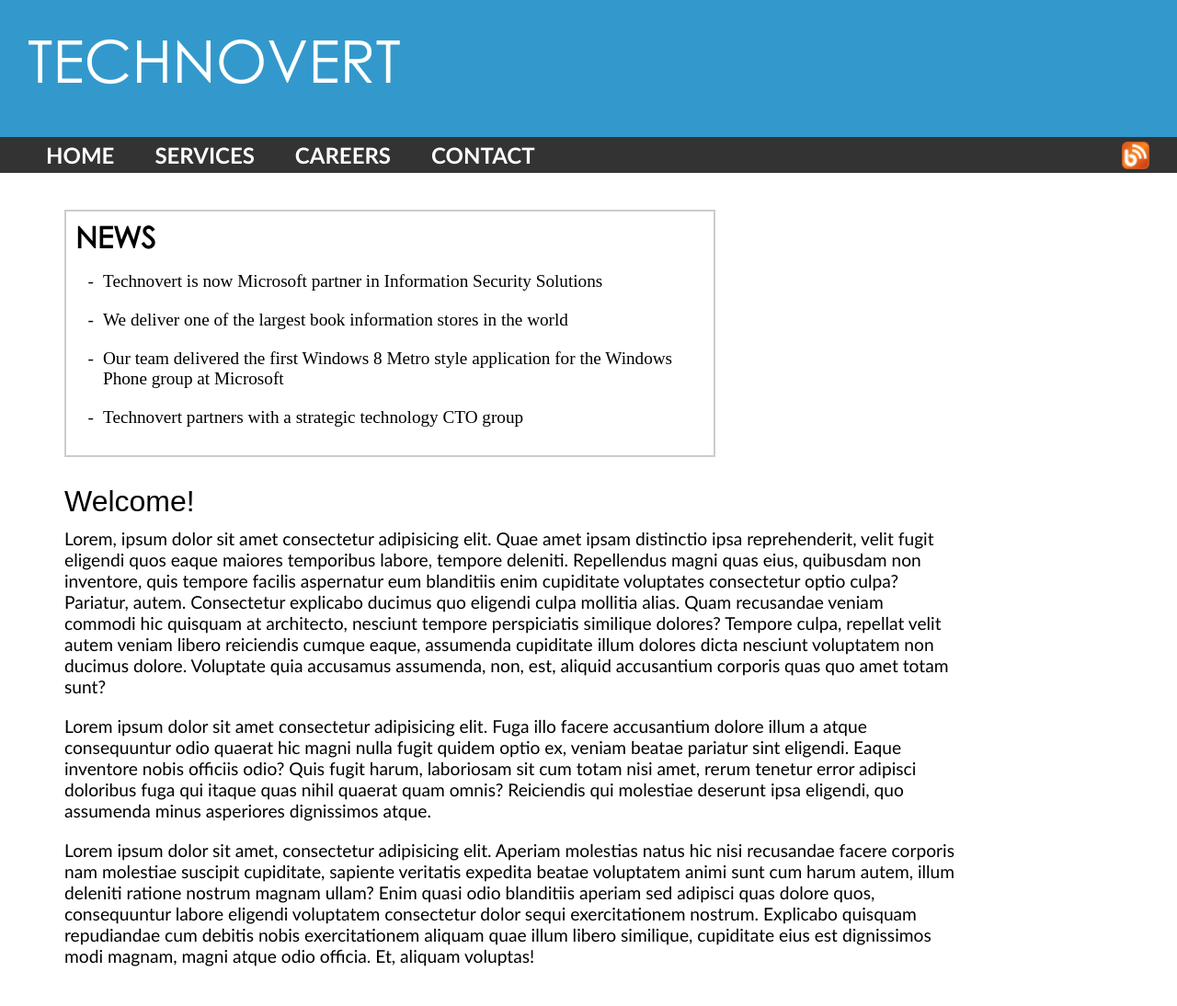
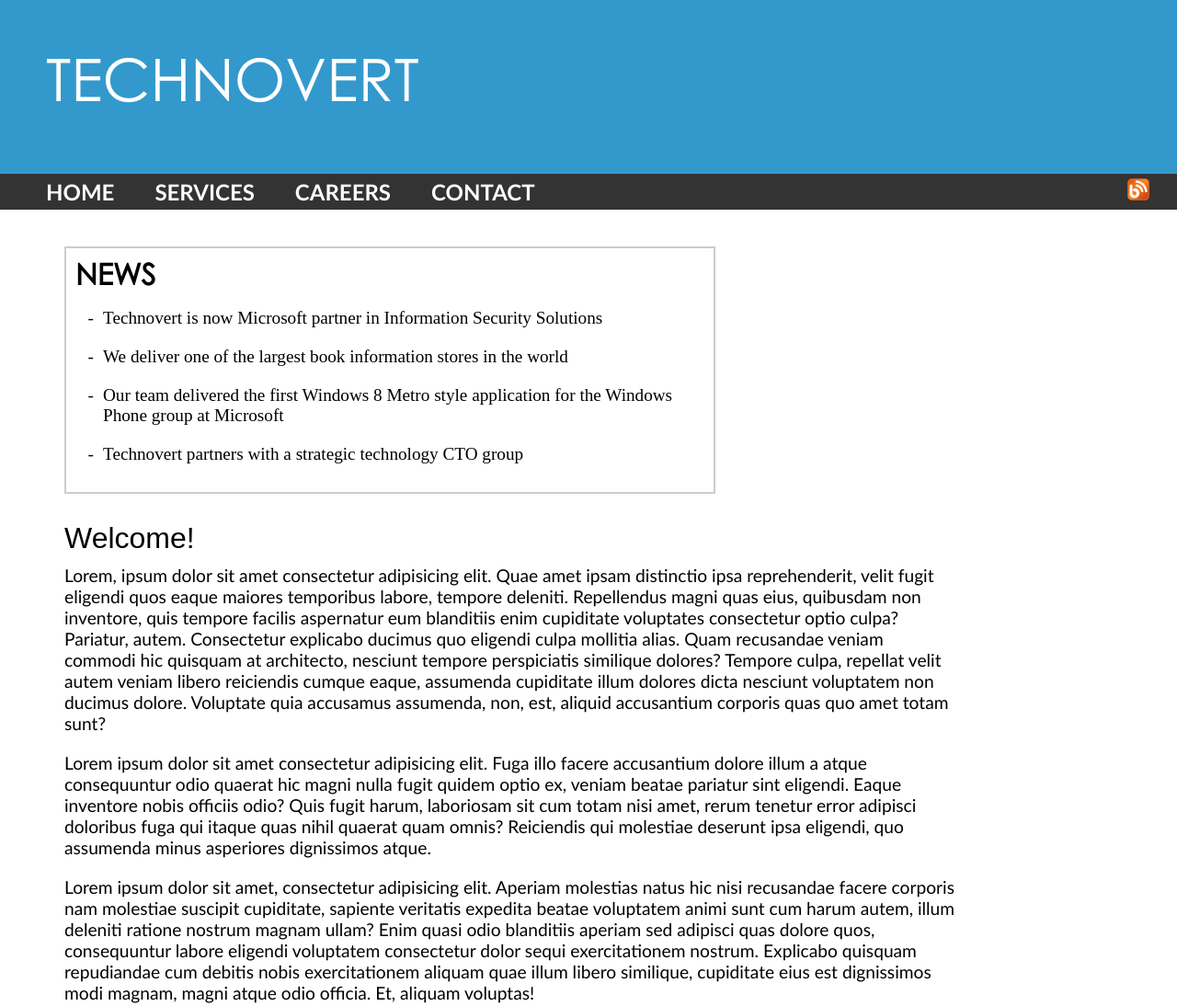
Before and after one commit to newBieIrfan/Intern-Tasks, a plain HTML site: page HTML Task - Task 1/index.html in a window 1280 px wide. Shown: the whole page at 92% size. Drawn offline with Linux system fonts and the light colour scheme.

Commit message:
Second Commit

```diff
--- a/HTML Task - Task 1/css/style.css
+++ b/HTML Task - Task 1/css/style.css
@@ -19,13 +19,13 @@ header{
     background-color: #3399CC;
     font-size: xx-large;
     color: white;
-    padding: 30px;
+    padding: 50px;
 }
 
 nav{
     background-color: #333333;
     padding: 5px 30px;
-    /* height: 40px; */
+    position: relative;
 }
 
 nav a{
@@ -35,6 +35,10 @@ nav a{
     font-weight: 700;
     font-size: x-large;
     box-sizing: border-box;
+    /* position: absolute; */
+    top: 50%;
+    left: 50%;
+    transform: translate(-50%,-50%);
     /* height: 100%; */
     padding: 0 20px;
 }
@@ -57,8 +61,11 @@ nav a{
 
 #blog-icon{
     float: right;
-    height: 30px;
-    width: 30px;
+    /* margin-left: auto; */
+    /* position: absolute; */
+    /* top: 50%;
+    left: 50%;
+    transform: translate(-50%,-50%); */
 }
 
 .content{
```
